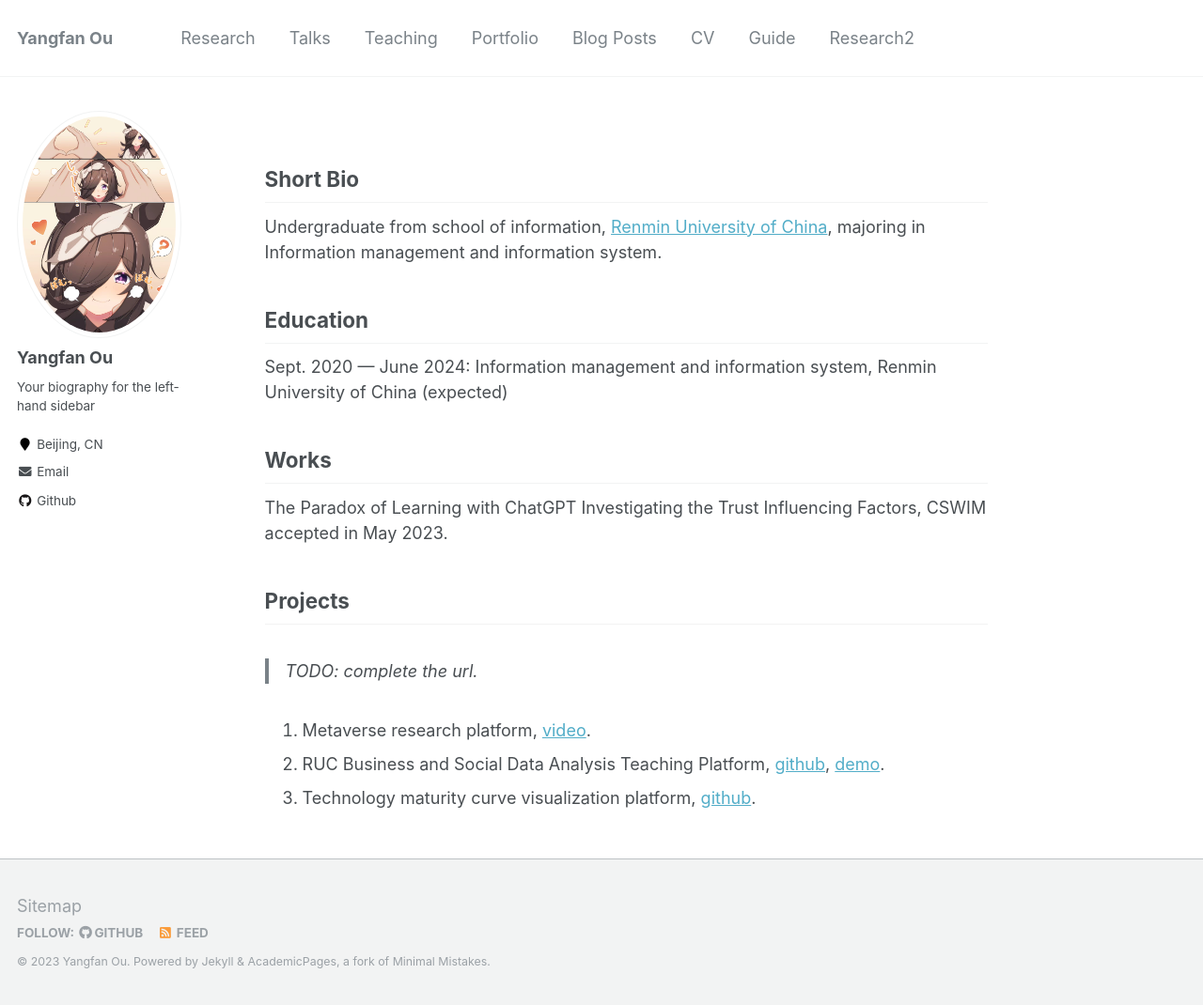
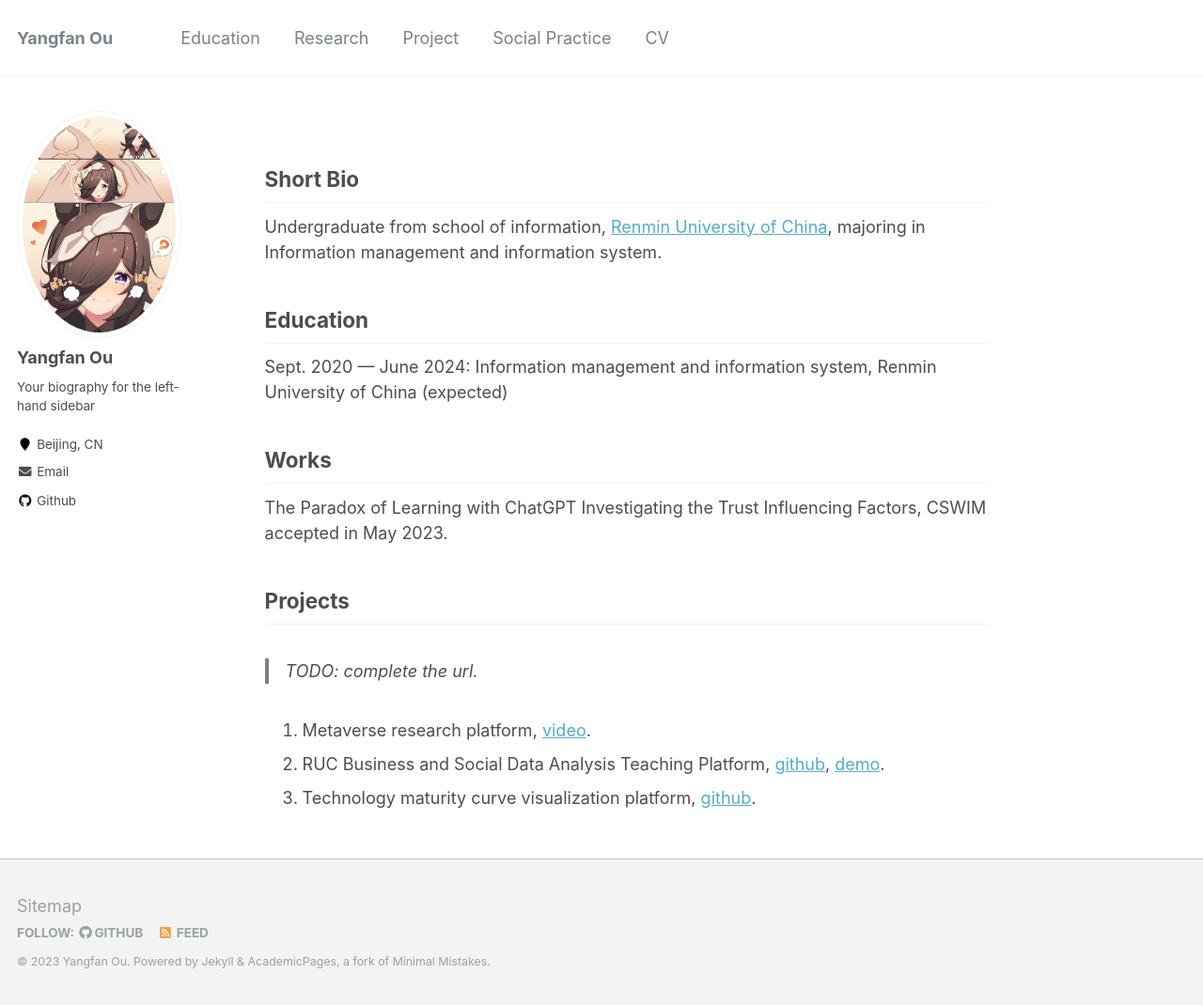
Before and after one commit to gioun/gioun.github.io, a Jekyll site: the page built from _pages/about.md, in a window 1280 px wide and 1070 px high. Shown: the whole window at 94% size. Built offline with Jekyll 4.4.1, drawn with Linux system fonts in a browser that asks for light colours.

Commit message:
Update navigation.yml

```diff
--- a/_data/navigation.yml
+++ b/_data/navigation.yml
@@ -1,25 +1,16 @@
 # main links links
 main:
+  - title: "Education"
+    url: /education/
+
   - title: "Research"
     url: /research/
 
-  - title: "Talks"
-    url: /talks/
+  - title: "Project"
+    url: /project/
 
-  - title: "Teaching"
-    url: /teaching/
-
-  - title: "Portfolio"
-    url: /portfolio/
-
-  - title: "Blog Posts"
-    url: /year-archive/
+  - title: "Social Practice"
+    url: /socialpractice/
 
   - title: "CV"
     url: /cv/
-
-  - title: "Guide"
-    url: /markdown/
-
-  - title: "Research2"
-    url: /research2/
```
